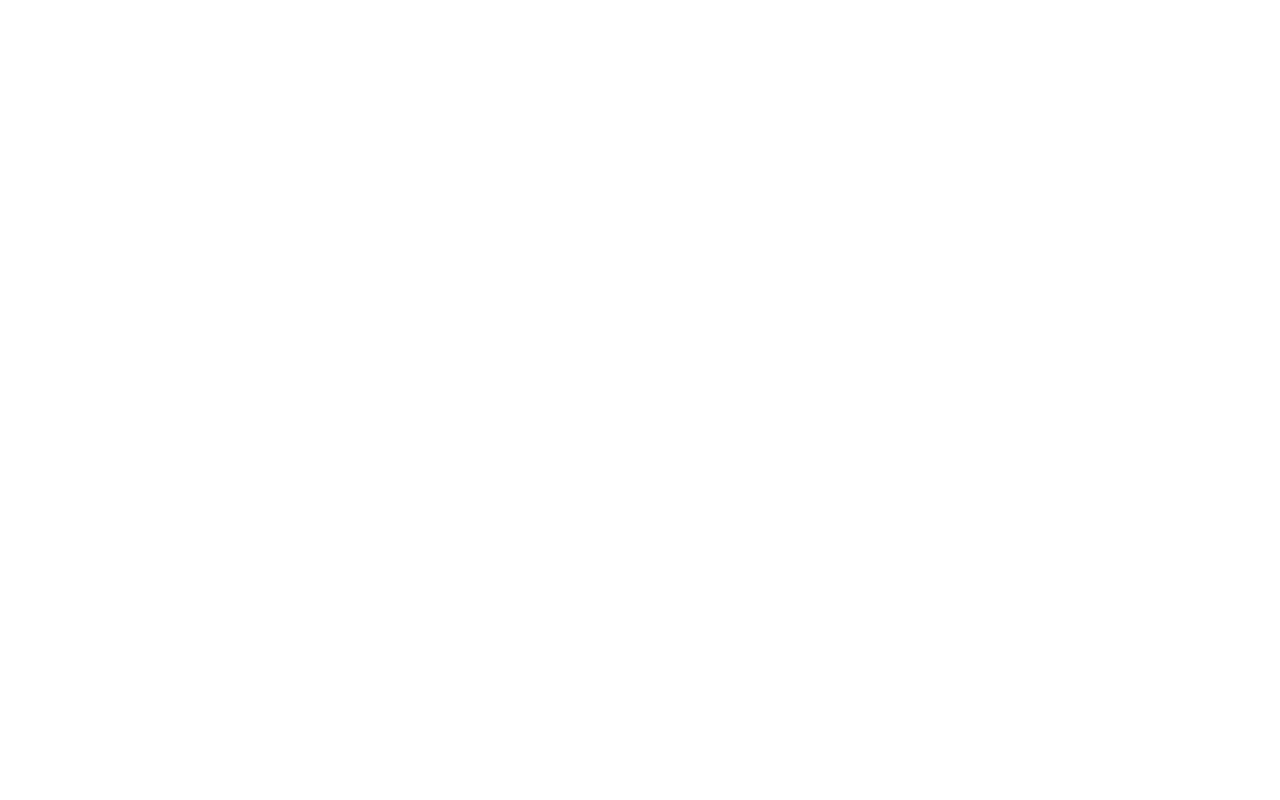
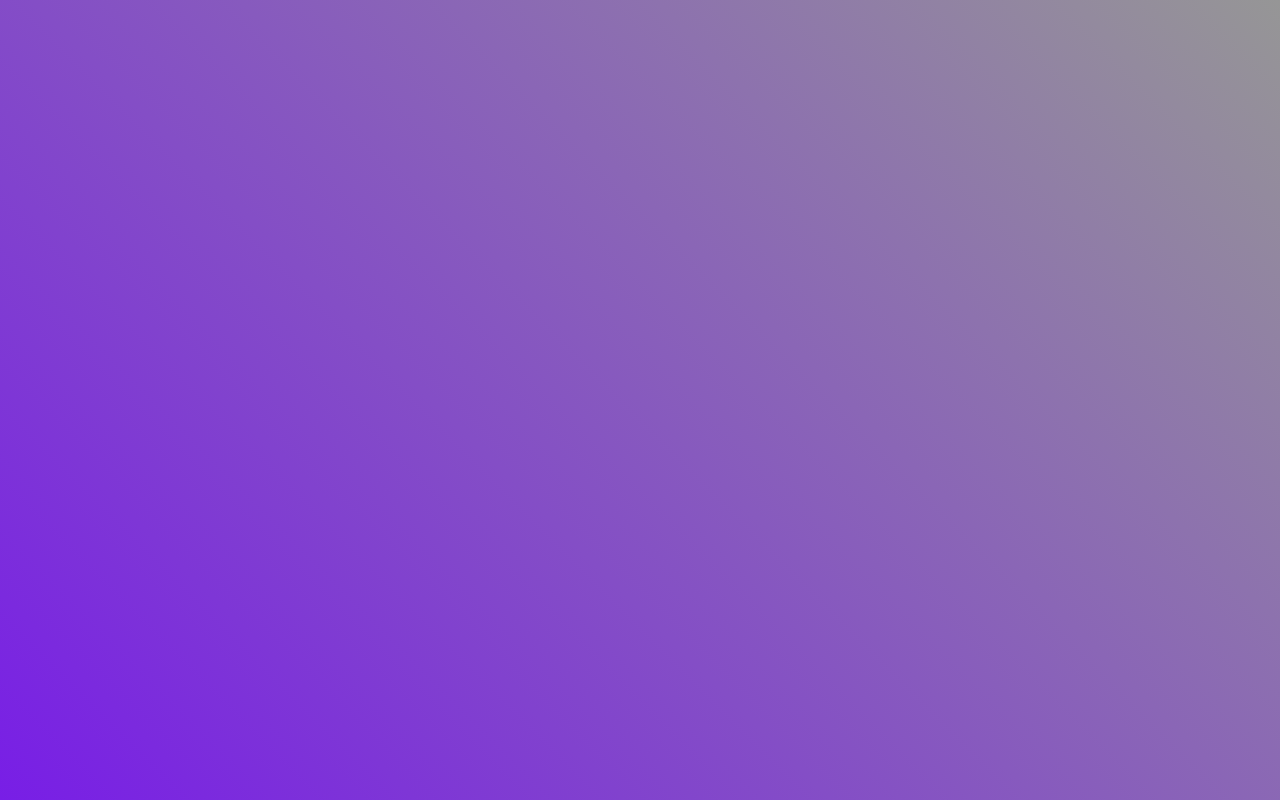
Before and after one commit to GamePlayer-8/akini-license, a plain HTML site: page docs/head.html in a window 1280 px wide. Drawn offline with Linux system fonts and the light colour scheme; files that its build step writes are made by us from their sources.

Commit message:
Update styling CSS.

```diff
--- a/docs/style.css
+++ b/docs/style.css
@@ -1,8 +1,37 @@
+html {
+	height: 100%;
+}
+
 body {
-    background-color: linear-gradient(#855dff, #63a9ff);
-    color: #ffffff;
-    display: flex;
-    flex-direction: column;
-    justify-content: center;
-    text-align: center;
+	background: linear-gradient(#20004e, #002149);
+    	background-repeat: no-repeat;
+	margin: 0;
+	background-attachment: fixed;
+	display: inline-block;
+	vertical-align: middle;
+	background-color: linear-gradient(top, bottom, rgb(12, 10, 50), rgb(15, 30, 60));
+	background-image: linear-gradient(45deg, rgb(120, 30, 230), rgb(150, 150, 150));
+	background-size: 100%;
+	background-clip: text;
+	-webkit-background-clip: text;
+	-moz-background-clip: text;
+	-webkit-text-fill-color: transparent;
+	-moz-text-fill-color: transparent;
+	text-align: center;
+	font-size: 15;
+	font-family: monospace;
+	text-shadow: 5px;
 }
+
+
+
+hr {
+	background-clip: text;
+	-webkit-background-clip: text;
+	-moz-background-clip: text;
+	-webkit-text-fill-color: transparent;
+	-moz-text-fill-color: transparent;
+	background-size: 100%;
+	display: inline-block;
+	width: 95%;
+}
```
